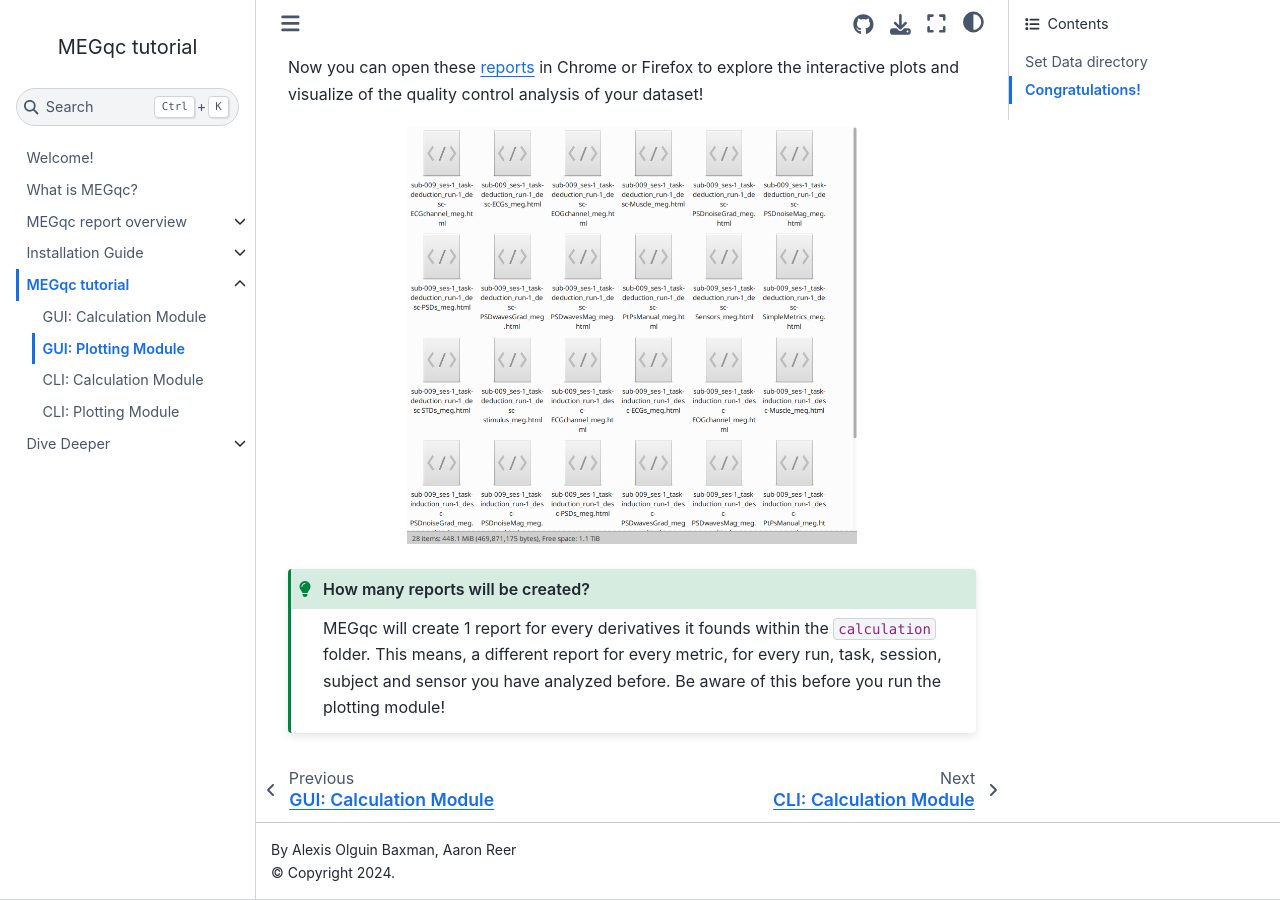
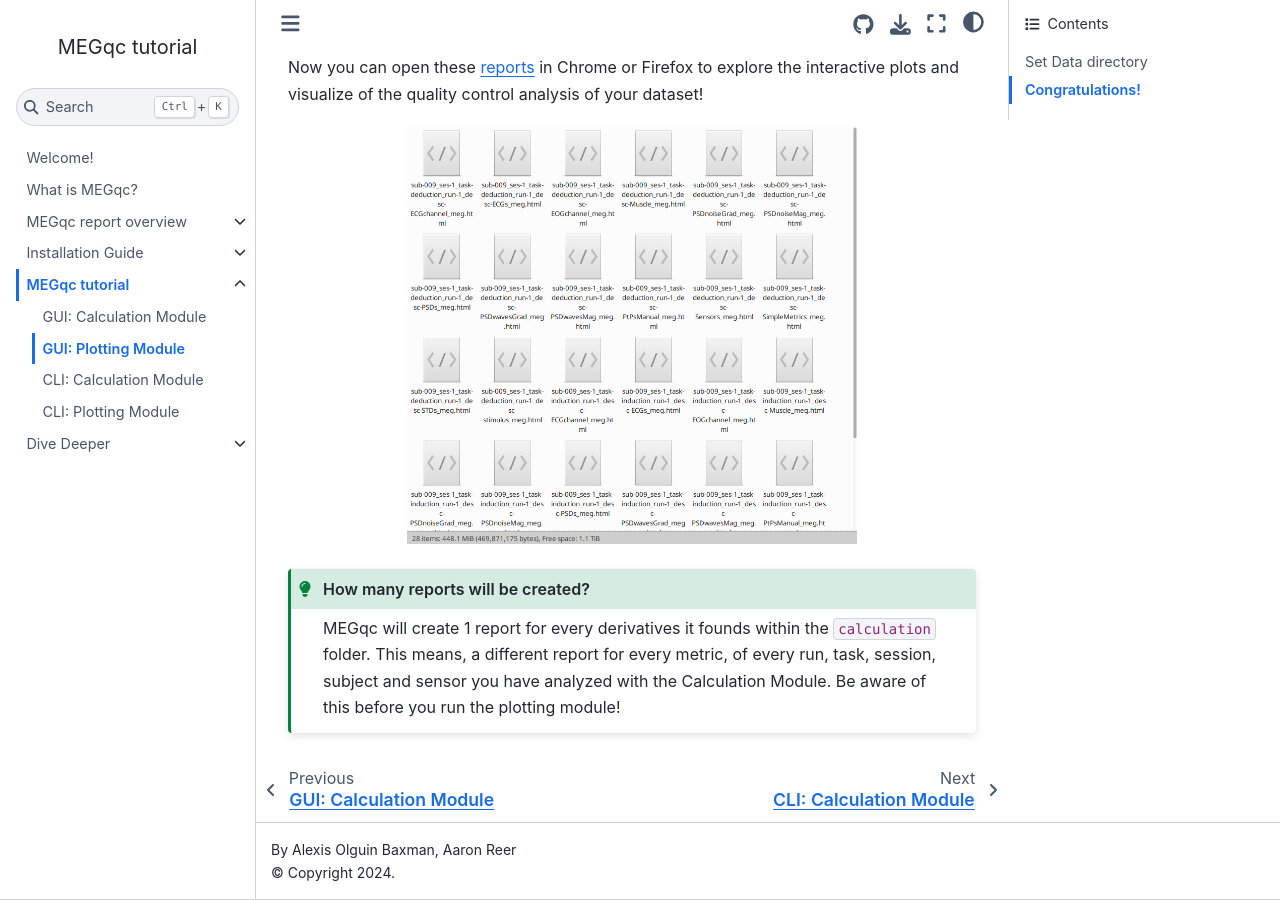
Before and after one commit to ANCPLabOldenburg/megqc_documentation, a Jupyter Book: the page built from tutorial/plot_gui.md, in a window 1280 px wide and 900 px high, scrolled down 1025 px. Built offline with Jupyter Book 1.0.4 settings and Sphinx 7.4.7 and the Sphinx Book theme 1.1.4, drawn with Linux system fonts in a browser that asks for light colours.

Commit message:
Update plot_gui.md

````diff
--- a/tutorial/plot_gui.md
+++ b/tutorial/plot_gui.md
@@ -29,6 +29,6 @@ Now you can open these [reports](../book/metrics) in Chrome or Firefox to explor
 ```{admonition} How many reports will be created?
 :class: tip
 
-MEGqc will create 1 report for every derivatives it founds within the `calculation` folder. This means, a different report for every metric, for every run, task, session, subject and sensor you have analyzed before. Be aware of this before you run the plotting module!
+MEGqc will create 1 report for every derivatives it founds within the `calculation` folder. This means, a different report for every metric, of every run, task, session, subject and sensor you have analyzed with the Calculation Module. Be aware of this before you run the plotting module!
 
 ```
````
